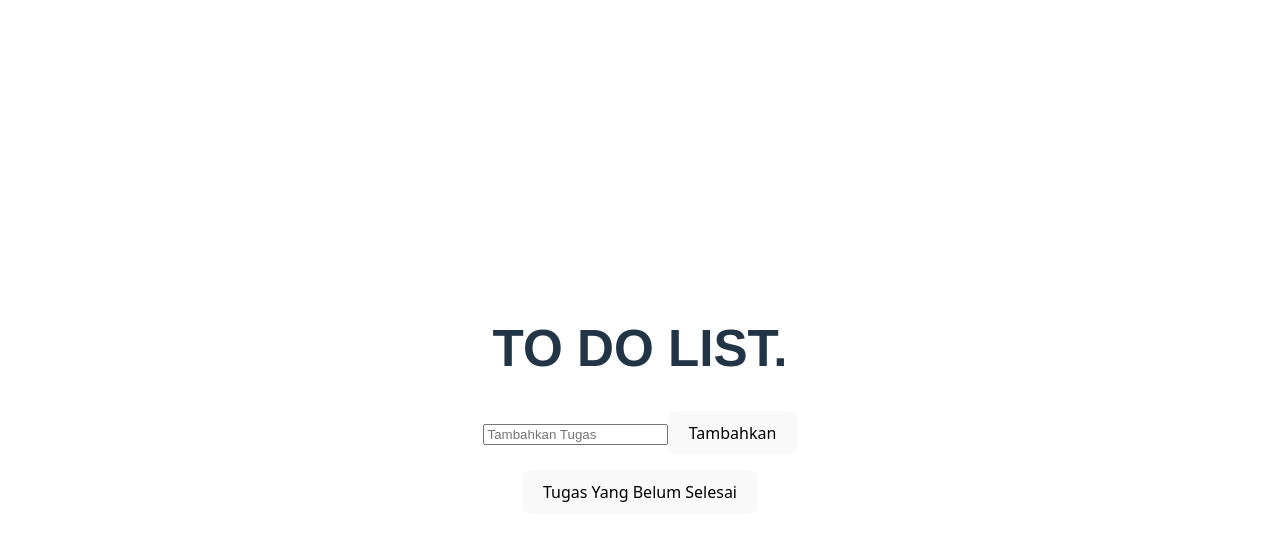
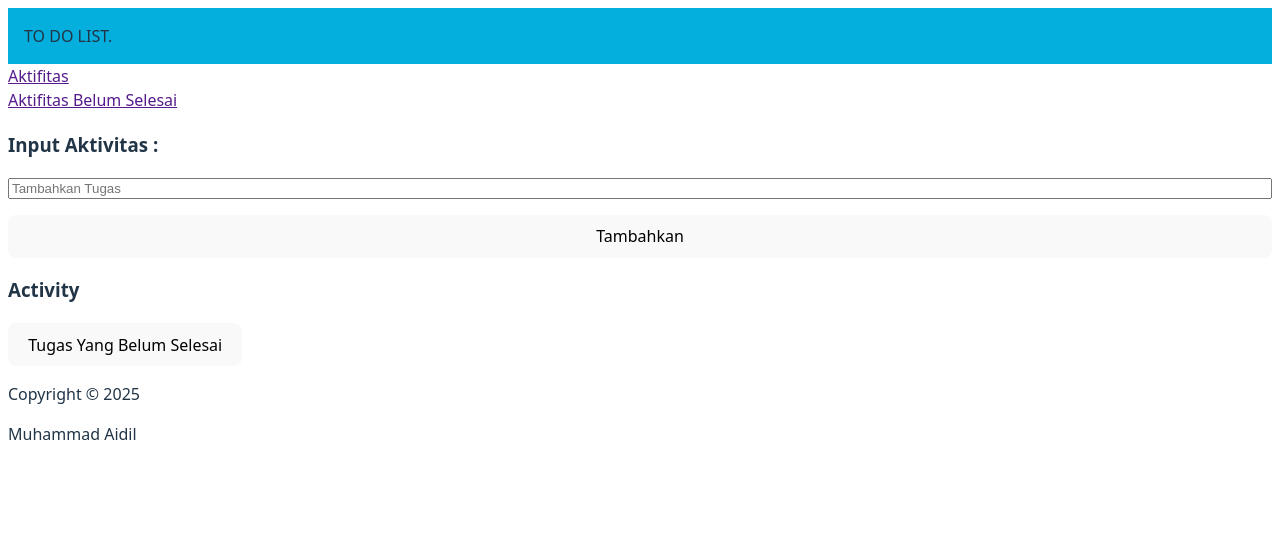
Before and after one commit to MuhammadAidil24/32-pbk-uts-233510325, a Vue app: page / in a window 1280 px wide. Shown: the top 540 px of the page. Built offline with nearby package versions, Linux system fonts and the light colour scheme.

Commit message:
third commit : menambahkan style serta melakukan perombakan di struktur template html

```diff
--- a/index.html
+++ b/index.html
@@ -1,13 +1,24 @@
-<!doctype html>
+<!DOCTYPE html>
 <html lang="en">
   <head>
     <meta charset="UTF-8" />
     <link rel="icon" type="image/svg+xml" href="/vite.svg" />
     <meta name="viewport" content="width=device-width, initial-scale=1.0" />
-    <title>Vite + Vue</title>
+    <title>To Do List</title>
   </head>
   <body>
+    <nav class="navbar">
+      <div class="logo">TO DO LIST.</div>
+    </nav>
+
     <div id="app"></div>
+
+    <footer>
+      <div class="footer">
+        <p>Copyright &copy; 2025</p>
+        <p>Muhammad Aidil</p>
+      </div>
+    </footer>
     <script type="module" src="/src/main.js"></script>
   </body>
 </html>
--- a/src/components/SystemToDo.vue
+++ b/src/components/SystemToDo.vue
@@ -25,14 +25,29 @@ function removeTodo(todo) {
 </script>
 
 <template>
-  <div class="container">
-    <h1>TO DO LIST.</h1>
+  <div class="choiseTodolist">
+    <div class="aktivitas">
+      <a href="">Aktifitas</a>
+    </div>
+    <div class="filteraktivitas">
+      <a href="">Aktifitas Belum Selesai</a>
+    </div>
   </div>
 
+  <div>
+    <h3>Input Aktivitas :</h3>
+  </div>
+
+  <div class="input">
     <form @submit.prevent="addTodo">
       <input v-model="newTodo" required placeholder="Tambahkan Tugas" />
       <button>Tambahkan</button>
     </form>
+  </div>
+
+  <div class="activity">
+    <h3>Activity</h3>
+  </div>
 
   <ul>
     <li v-for="todo in filteredTodos" :key="todo.id">
@@ -42,19 +57,15 @@ function removeTodo(todo) {
     </li>
   </ul>
 
+  <div class="hideCompleted">
     <button @click="hideCompleted = !hideCompleted">
-    {{ hideCompleted ? "Show all" : "Tugas Yang Belum Selesai" }}
+      {{ hideCompleted ? "Tampilkan Semua" : "Tugas Yang Belum Selesai" }}
     </button>
+  </div>
 </template>
 
 <style scoped>
 .done {
   text-decoration: line-through;
 }
-
-.container {
-  max-width: 600px;
-  margin: 2rem auto;
-  font-family: sans-serif;
-}
 </style>
--- a/src/style.css
+++ b/src/style.css
@@ -13,26 +13,19 @@
   -moz-osx-font-smoothing: grayscale;
 }
 
-a {
-  font-weight: 500;
-  color: #646cff;
-  text-decoration: inherit;
-}
-a:hover {
-  color: #535bf2;
+nav {
+  padding: 1rem;
+  background-color: #04aedd;
 }
 
-body {
-  margin: 0;
+form {
   display: flex;
-  place-items: center;
-  min-width: 320px;
-  min-height: 100vh;
+  flex-direction: column;
+  gap: 1em;
 }
 
-h1 {
-  font-size: 3.2em;
-  line-height: 1.1;
+li {
+  list-style: none;
 }
 
 button {
@@ -46,9 +39,11 @@ button {
   cursor: pointer;
   transition: border-color 0.25s;
 }
+
 button:hover {
   border-color: #646cff;
 }
+
 button:focus,
 button:focus-visible {
   outline: 4px auto -webkit-focus-ring-color;
@@ -56,13 +51,6 @@ button:focus-visible {
 
 .card {
   padding: 2em;
-}
-
-#app {
-  max-width: 1280px;
-  margin: 0 auto;
-  padding: 2rem;
-  text-align: center;
 }
 
 @media (prefers-color-scheme: light) {
```
Lines whose indentation alone changed are shown as unchanged.
